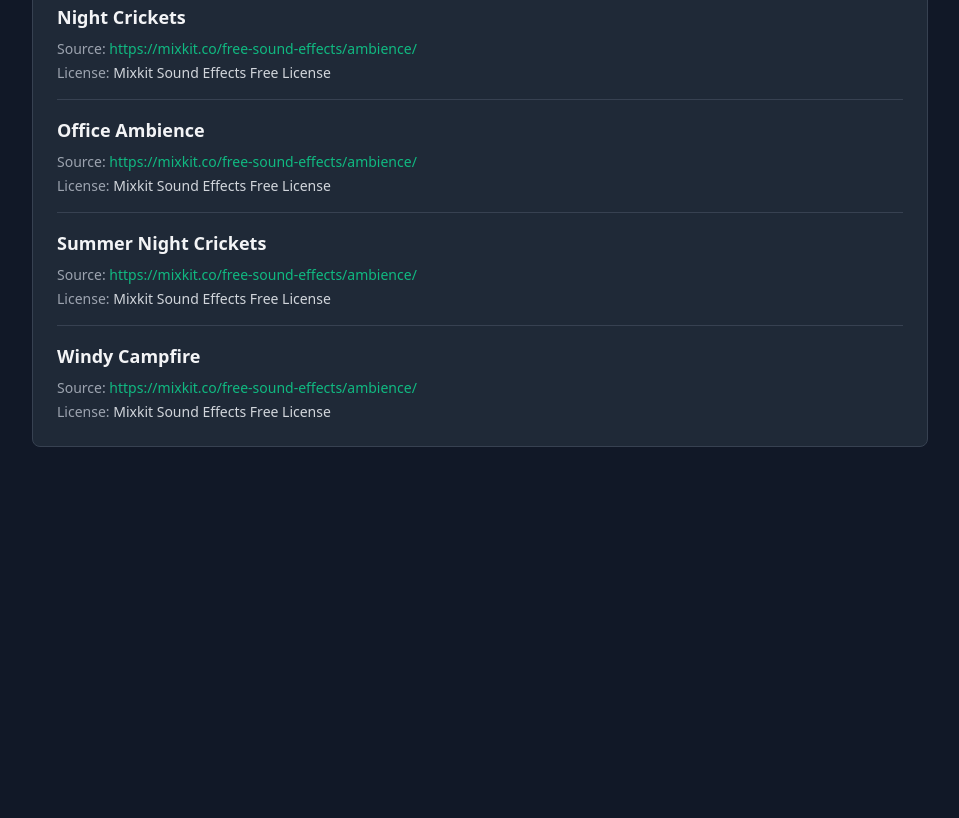
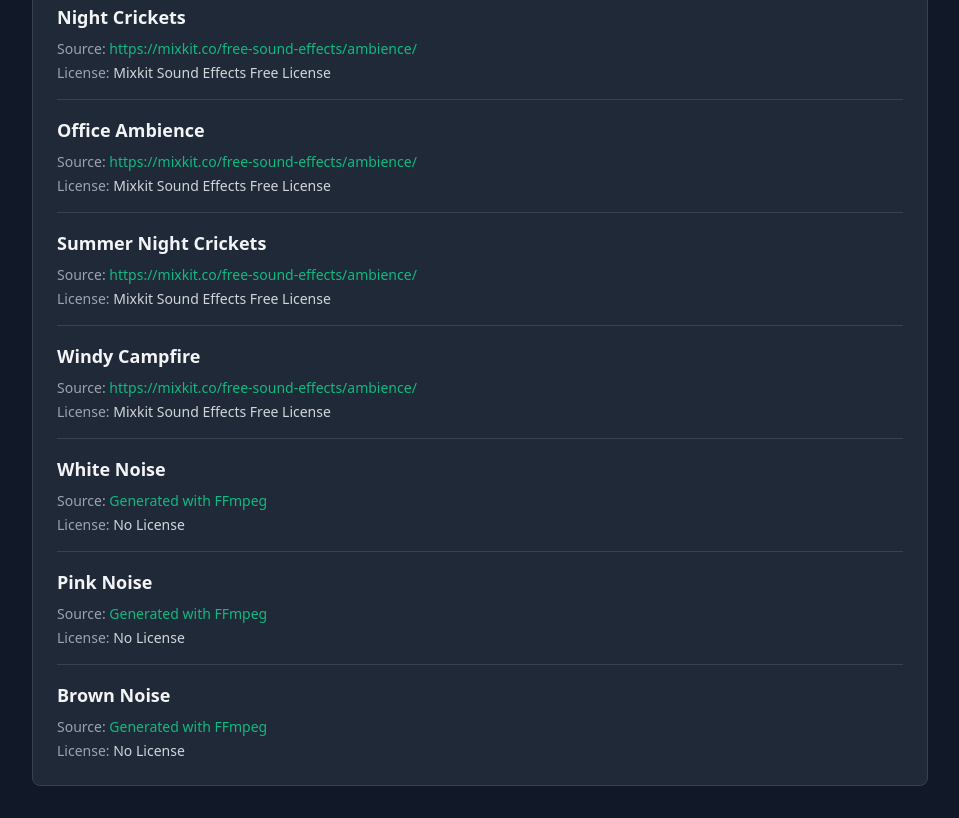
Before and after one commit to Zyon900/ambience-astro, an Astro site: page /about in a window 1280 px wide. Shown: the part 1158-1976 px from the top of the page, without its empty margins (160-1119 px from the left). Before the commit the page ends 1637 px from the top, so only its background shows below. Built offline with nearby package versions, Linux system fonts and the light colour scheme; Astro itself is replaced by a stand-in of ours.

Commit message:
generated and added white, pink and brown noise

```diff
--- a/src/data/sounds.json
+++ b/src/data/sounds.json
@@ -71,6 +71,30 @@
 			"file": "/sounds/windy_campfire.mp3",
 			"source": "https://mixkit.co/free-sound-effects/ambience/",
 			"license": "Mixkit Sound Effects Free License"
+		},
+		{
+			"id": "white_noise",
+			"name": "White Noise",
+			"thumbnail": "/images/white_noise-thumb.jpg",
+			"file": "/sounds/white_noise.mp3",
+			"source": "https://www.ffmpeg.org/",
+			"license": "No License"
+		},
+		{
+			"id": "pink_noise",
+			"name": "Pink Noise",
+			"thumbnail": "/images/pink_noise-thumb.jpg",
+			"file": "/sounds/pink_noise.mp3",
+			"source": "https://www.ffmpeg.org/",
+			"license": "No License"
+		},
+		{
+			"id": "brown_noise",
+			"name": "Brown Noise",
+			"thumbnail": "/images/brown_noise-thumb.jpg",
+			"file": "/sounds/brown_noise.mp3",
+			"source": "https://www.ffmpeg.org/",
+			"license": "No License"
 		}
 	]
 }
--- a/src/pages/about.astro
+++ b/src/pages/about.astro
@@ -45,7 +45,7 @@
 										rel="noopener noreferrer"
 										class="text-accent hover:underline"
 									>
-										{sound.source}
+										{sound.source === 'https://www.ffmpeg.org/' ? 'Generated with FFmpeg' : sound.source}
 									</a>
 								</p>
 							)}
--- a/src/pages/index.astro
+++ b/src/pages/index.astro
@@ -75,6 +75,9 @@
 			{ id: 'office_ambience', name: 'Office Ambience', thumbnail: '/images/office_ambience-thumb.jpg', file: '/sounds/office_ambience.mp3' },
 			{ id: 'summer_night_crickets', name: 'Summer Night Crickets', thumbnail: '/images/summer_night_crickets-thumb.jpg', file: '/sounds/summer_night _crickets.mp3' },
 			{ id: 'windy_campfire', name: 'Windy Campfire', thumbnail: '/images/windy_campfire-thumb.jpg', file: '/sounds/windy_campfire.mp3' },
+			{ id: 'white_noise', name: 'White Noise', thumbnail: '/images/white_noise-thumb.jpg', file: '/sounds/white_noise.mp3' },
+			{ id: 'pink_noise', name: 'Pink Noise', thumbnail: '/images/pink_noise-thumb.jpg', file: '/sounds/pink_noise.mp3' },
+			{ id: 'brown_noise', name: 'Brown Noise', thumbnail: '/images/brown_noise-thumb.jpg', file: '/sounds/brown_noise.mp3' },
 		],
 	};
 
--- a/src/pages/sounds.astro
+++ b/src/pages/sounds.astro
@@ -28,6 +28,9 @@
 			{ id: 'office_ambience', name: 'Office Ambience', thumbnail: '/images/office_ambience-thumb.jpg', file: '/sounds/office_ambience.mp3' },
 			{ id: 'summer_night_crickets', name: 'Summer Night Crickets', thumbnail: '/images/summer_night_crickets-thumb.jpg', file: '/sounds/summer_night _crickets.mp3' },
 			{ id: 'windy_campfire', name: 'Windy Campfire', thumbnail: '/images/windy_campfire-thumb.jpg', file: '/sounds/windy_campfire.mp3' },
+			{ id: 'white_noise', name: 'White Noise', thumbnail: '/images/white_noise-thumb.jpg', file: '/sounds/white_noise.mp3' },
+			{ id: 'pink_noise', name: 'Pink Noise', thumbnail: '/images/pink_noise-thumb.jpg', file: '/sounds/pink_noise.mp3' },
+			{ id: 'brown_noise', name: 'Brown Noise', thumbnail: '/images/brown_noise-thumb.jpg', file: '/sounds/brown_noise.mp3' },
 		],
 	};
 
```
